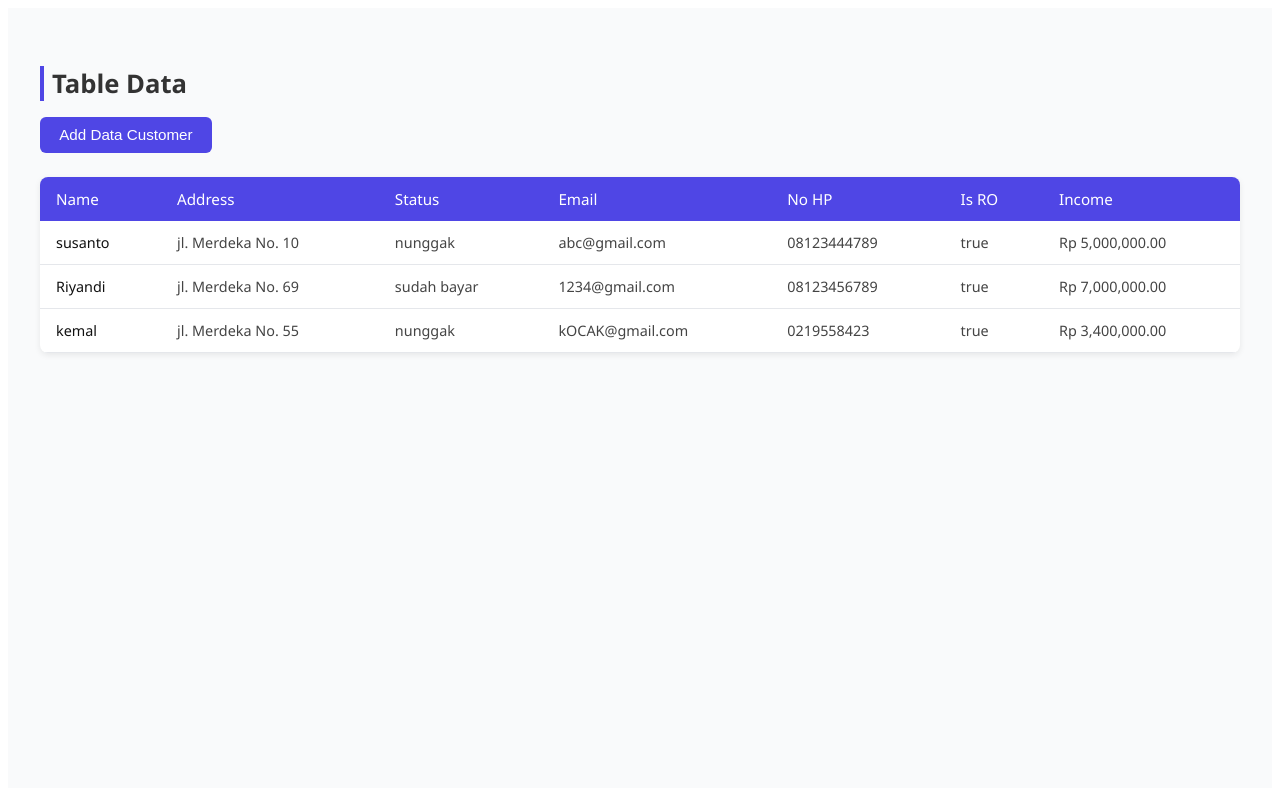
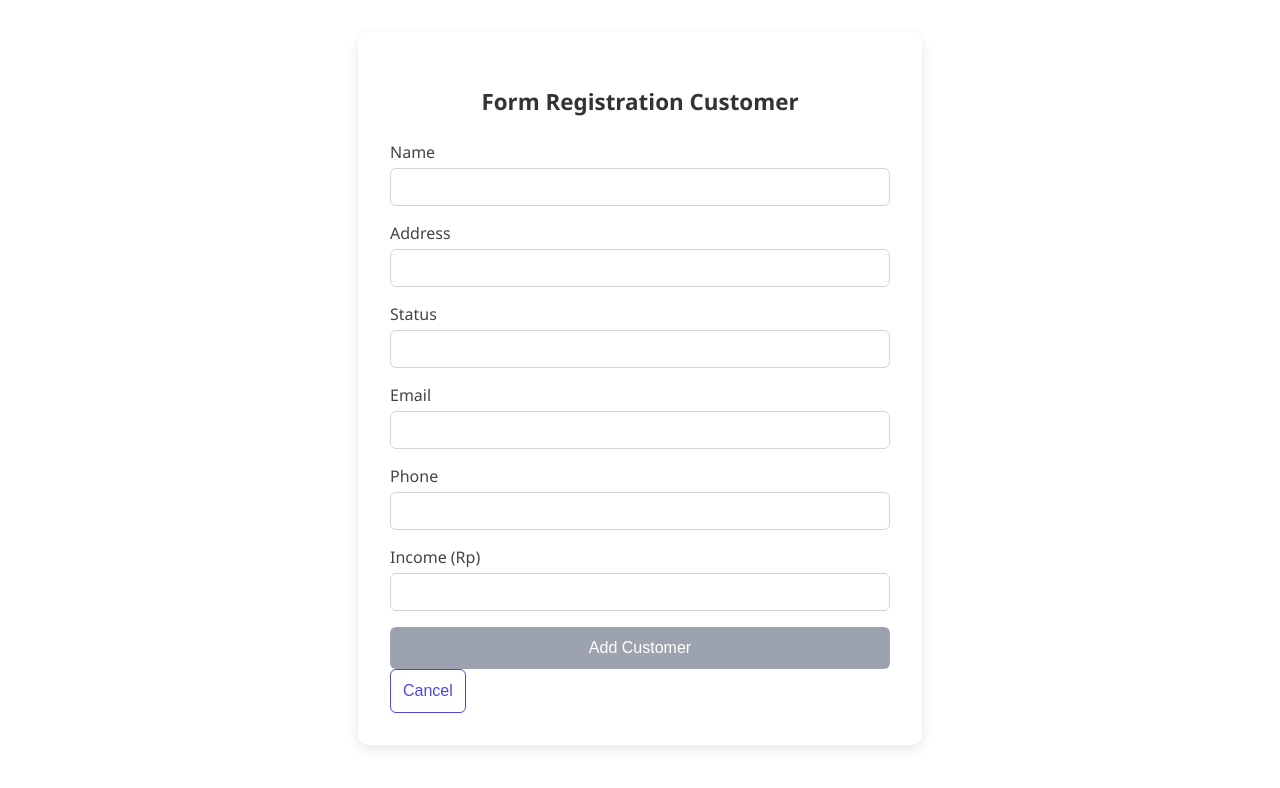
Before and after one commit to stevenkarta5-bit/Angular-Final-project, an Angular app: page /register-new-user in a window 1280 px wide. Before the commit this address led to /. Shown: the top 788 px of the page. Built offline with nearby package versions, Linux system fonts and the light colour scheme.

Commit message:
Recent Update

```diff
--- a/src/app/app.component.html
+++ b/src/app/app.component.html
@@ -1,3 +1,5 @@
 <ng-container>
-  <shared-table></shared-table>
+  <!-- <share-button></share-button> -->
 </ng-container>
+
+<router-outlet></router-outlet>
--- a/src/app/app.component.ts
+++ b/src/app/app.component.ts
@@ -1,11 +1,12 @@
 import { Component } from '@angular/core';
 import { RouterOutlet } from '@angular/router';
 import { TableComponent } from '../shared/table/table.component';
+import { ButtonComponent } from '../shared/button/button.component';
 
 @Component({
   selector: 'app-root',
   standalone: true,
-  imports: [RouterOutlet, TableComponent],
+  imports: [RouterOutlet],
   templateUrl: './app.component.html',
   styleUrl: './app.component.scss'
 })
--- a/src/app/app.routes.ts
+++ b/src/app/app.routes.ts
@@ -1,3 +1,14 @@
 import { Routes } from '@angular/router';
+import { InputCustomerComponent } from '../shared/input-customer/input-customer.component';
+import { TableComponent } from '../shared/table/table.component';
 
-export const routes: Routes = [];
+export const routes: Routes = [
+    {
+        path:'register-new-user',
+        component: InputCustomerComponent
+    },
+    {
+        path:'',
+        component: TableComponent
+    }
+];
```
